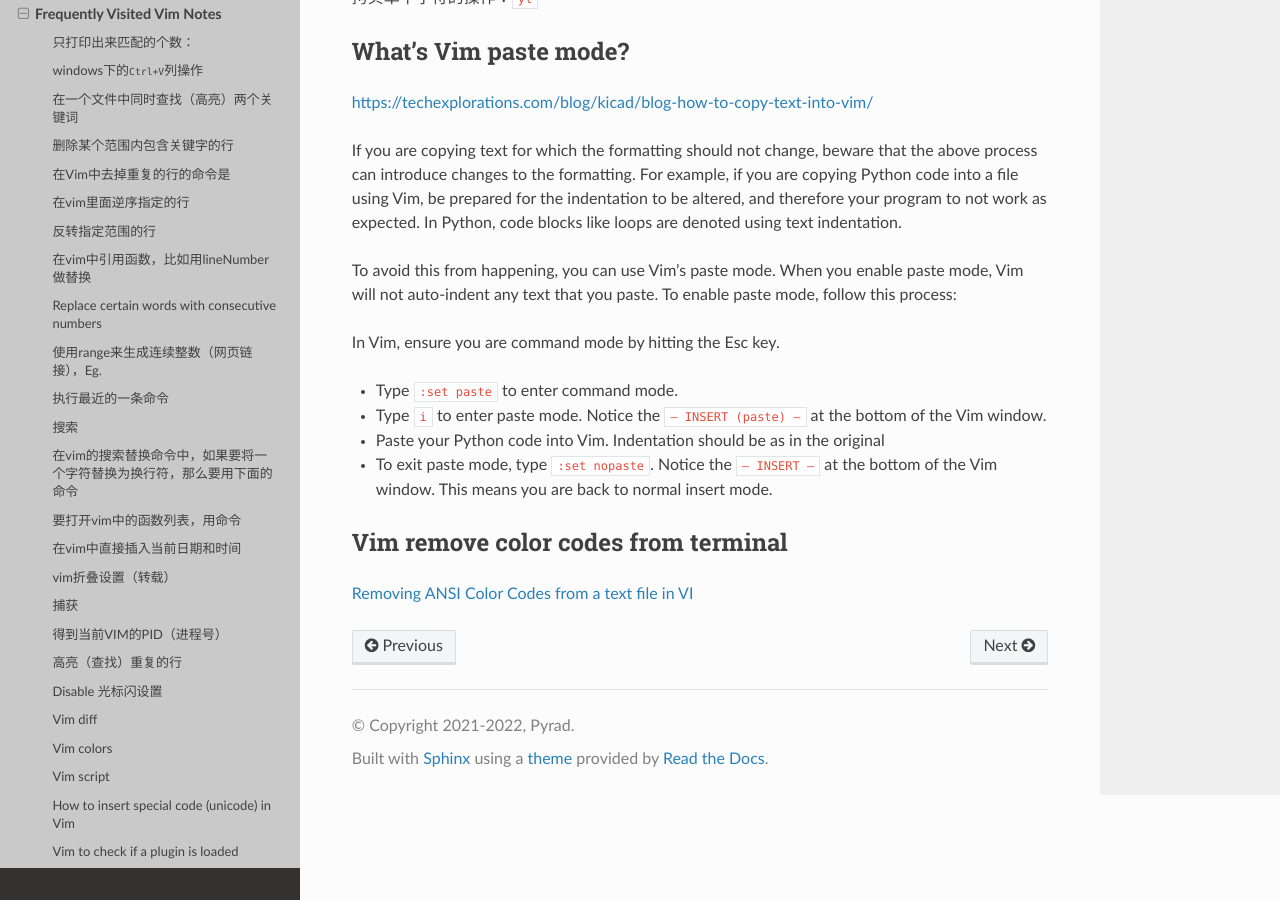
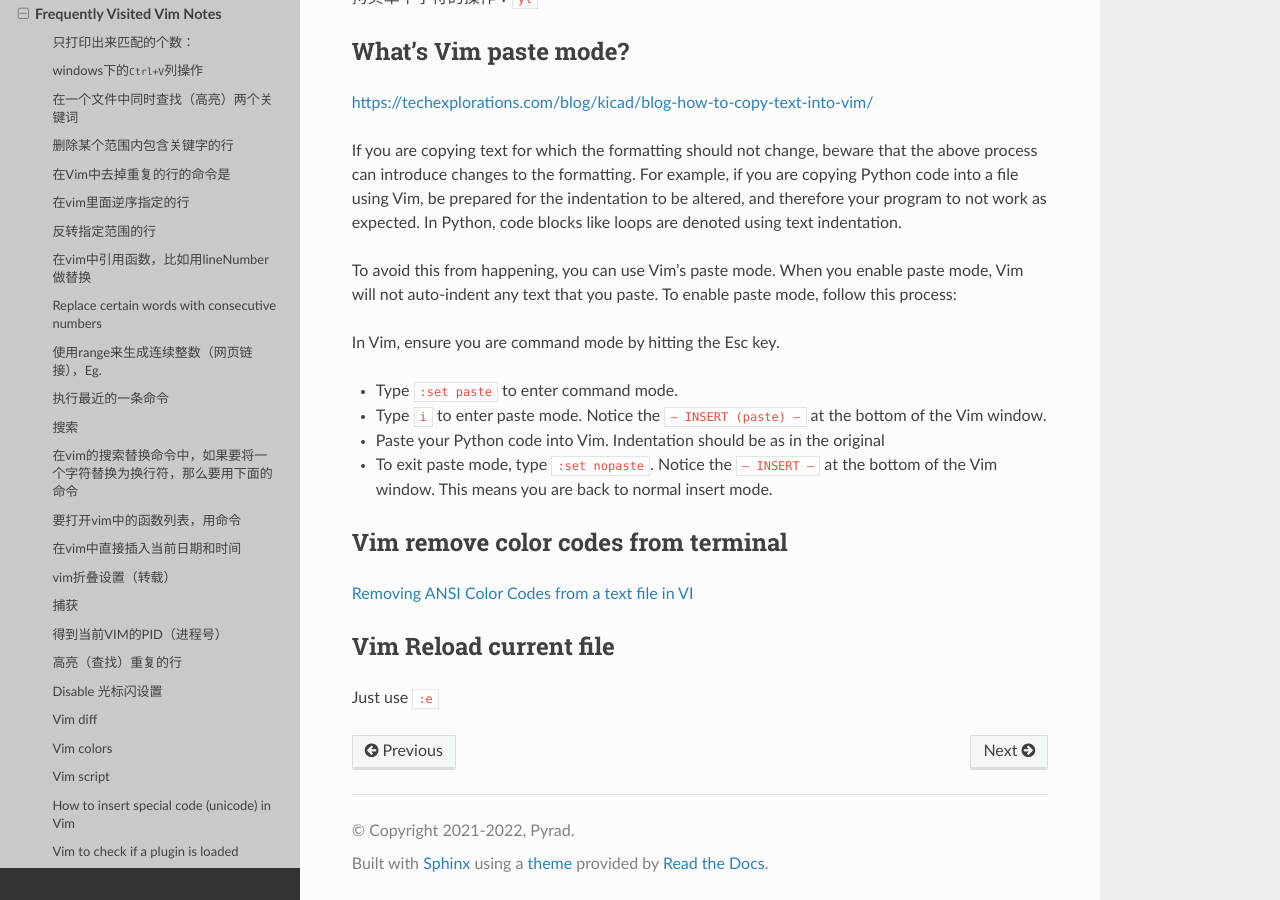
Before and after one commit to Pyrad/pyradnotes, a Sphinx documentation site: the page built from source/Vim/vim.md, in a window 1280 px wide and 900 px high, scrolled down 8805 px. Built offline with Sphinx 7.4.7 and the Read the Docs theme 2.0.0, drawn with Linux system fonts in a browser that asks for light colours.

Commit message:
Vim Reload current file

```diff
--- a/source/Vim/vim.md
+++ b/source/Vim/vim.md
@@ -423,3 +423,8 @@ In Vim, ensure you are command mode by hitting the Esc key.
 ## Vim remove color codes from terminal
 
 [Removing ANSI Color Codes from a text file in VI](https://superuser.com/questions/1445805/removing-ansi-color-codes-from-a-text-file-in-vi)
+
+
+## Vim Reload current file
+
+Just use `:e`
```
